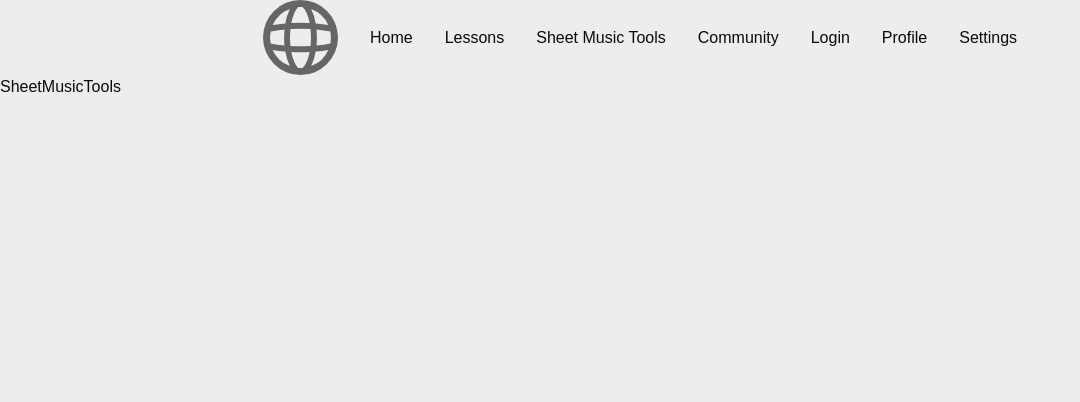
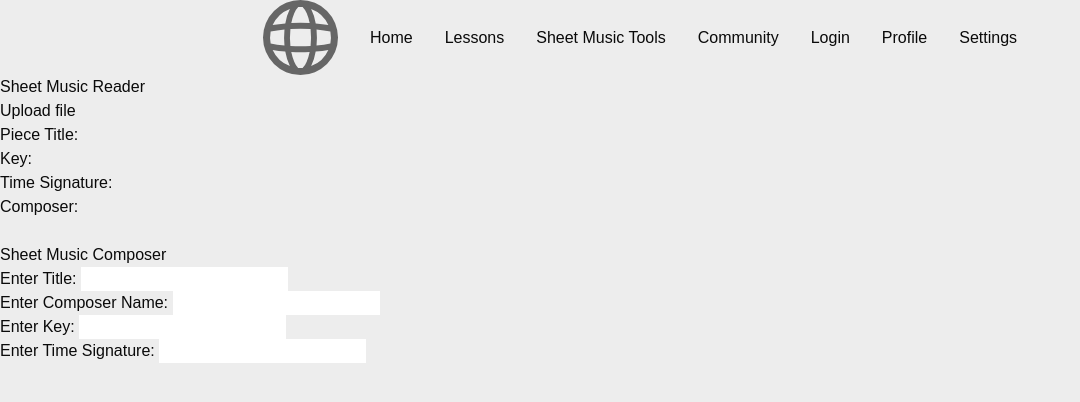
Before and after one commit to simchildress/NoTrebleTesting, a Next.js app: page /SheetMusicTools in a window 1280 px wide. Shown: the top 402 px of the page, without its empty margins (0-1080 px from the left). Built offline with nearby package versions, Linux system fonts and the light colour scheme.

Commit message:
Create a layout for the Sheet Music Tools page

```diff
--- a/src/app/SheetMusicTools/page.js
+++ b/src/app/SheetMusicTools/page.js
@@ -1,7 +1,25 @@
 export default function SheetMusicTools(){
     return (
         <main>
-        <h1>SheetMusicTools</h1>
+            <h1>Sheet Music Reader</h1>
+            <button>Upload file</button>
+            <p>Piece Title: </p>
+            <p>Key: </p>
+            <p>Time Signature: </p>
+            <p>Composer: </p>
+
+            <br />
+
+            <h1>Sheet Music Composer</h1>
+            <form>
+                <label>Enter Title: <input name="title"></input></label>
+                <br />
+                <label>Enter Composer Name: <input name="title"></input></label>
+                <br />
+                <label>Enter Key: <input name="title"></input></label>
+                <br />
+                <label>Enter Time Signature: <input name="title"></input></label>
+            </form>
         </main>
     );
 }
```
